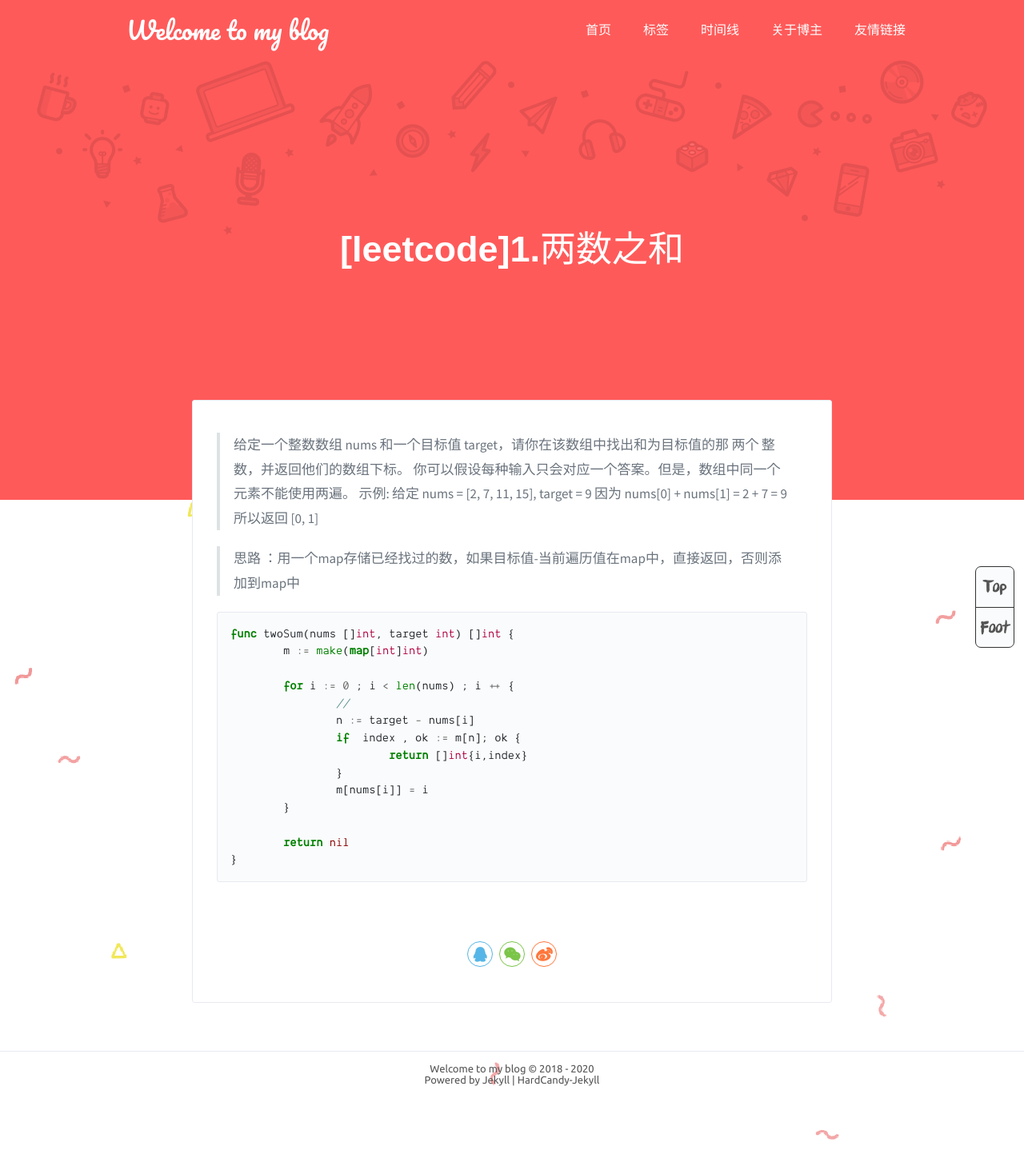
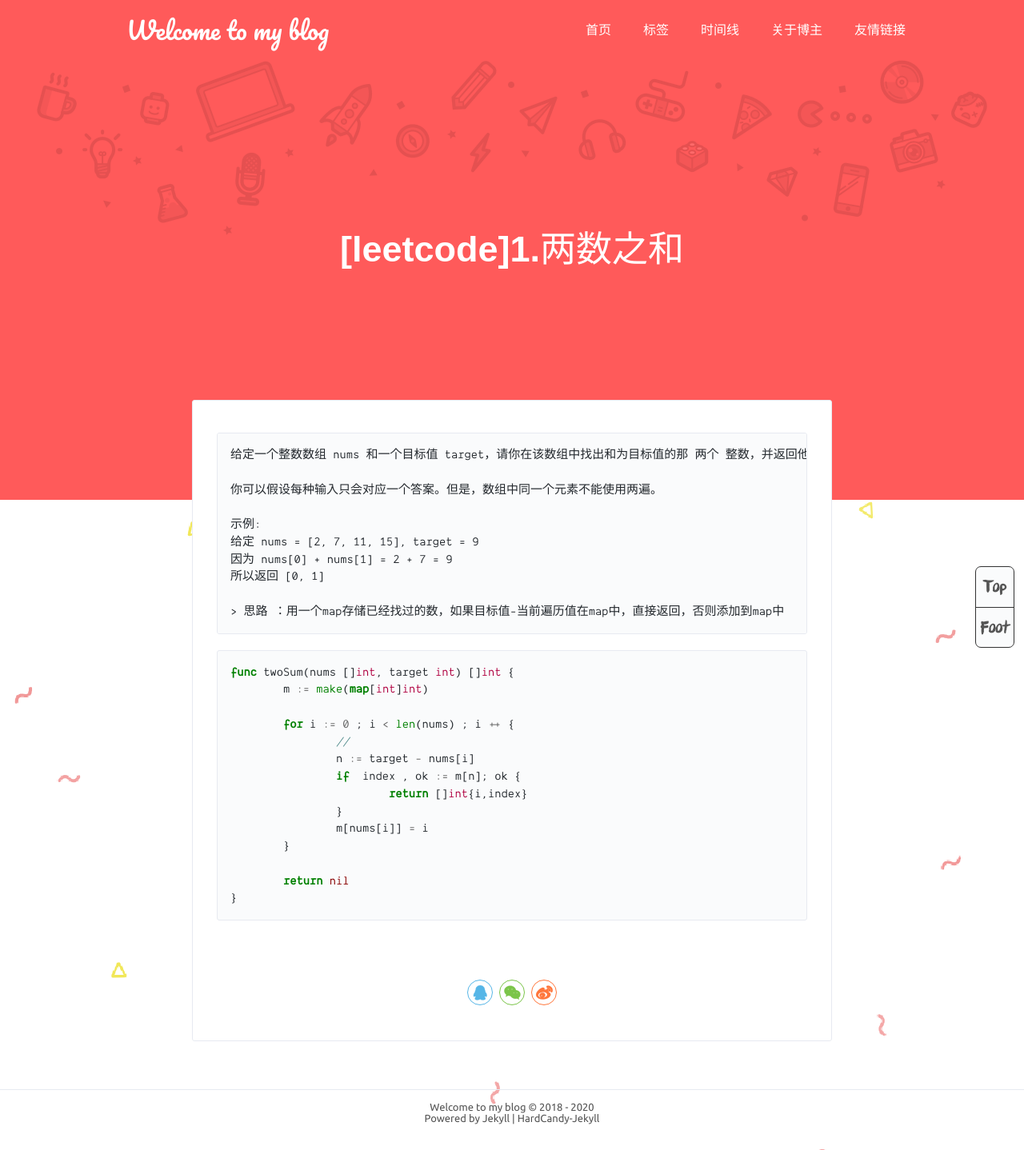
Before and after one commit to LazystudentCH/LazyStudentChhh.github.io, a Jekyll site: the page built from _posts/2020-08-01-[leetcode]1.两数之和.md, in a window 1280 px wide. Shown: the whole page at 80% size. Built offline with Jekyll 4.4.1, drawn with Linux system fonts in a browser that asks for light colours; comment, search, counter and statistics services are not loaded; part of the change alters nothing that is shown.

````diff
--- a/_posts/2020-08-01-[leetcode]1.两数之和.md
+++ b/_posts/2020-08-01-[leetcode]1.两数之和.md
@@ -6,16 +6,18 @@ tags: leetcode
 color: rgb(255,90,90)
 cover: '../coverimages/leetcode.jpg'
 ---
+```
+给定一个整数数组 nums 和一个目标值 target，请你在该数组中找出和为目标值的那 两个 整数，并返回他们的数组下标。
 
-> 给定一个整数数组 nums 和一个目标值 target，请你在该数组中找出和为目标值的那 两个 整数，并返回他们的数组下标。
-> 你可以假设每种输入只会对应一个答案。但是，数组中同一个元素不能使用两遍。
-> 示例:
+你可以假设每种输入只会对应一个答案。但是，数组中同一个元素不能使用两遍。
+
+示例:
 给定 nums = [2, 7, 11, 15], target = 9
 因为 nums[0] + nums[1] = 2 + 7 = 9
 所以返回 [0, 1]
 
 > 思路 ：用一个map存储已经找过的数，如果目标值-当前遍历值在map中，直接返回，否则添加到map中
-
+```
 ``` golang
 func twoSum(nums []int, target int) []int {
 	m := make(map[int]int)
````
